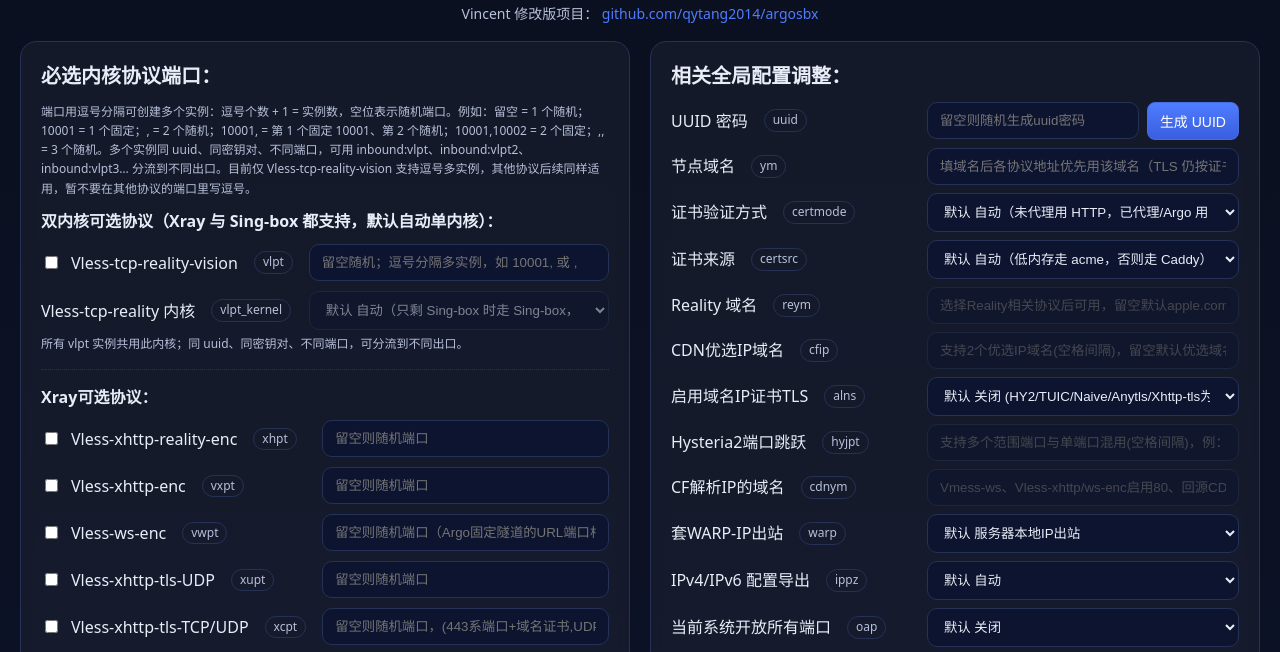
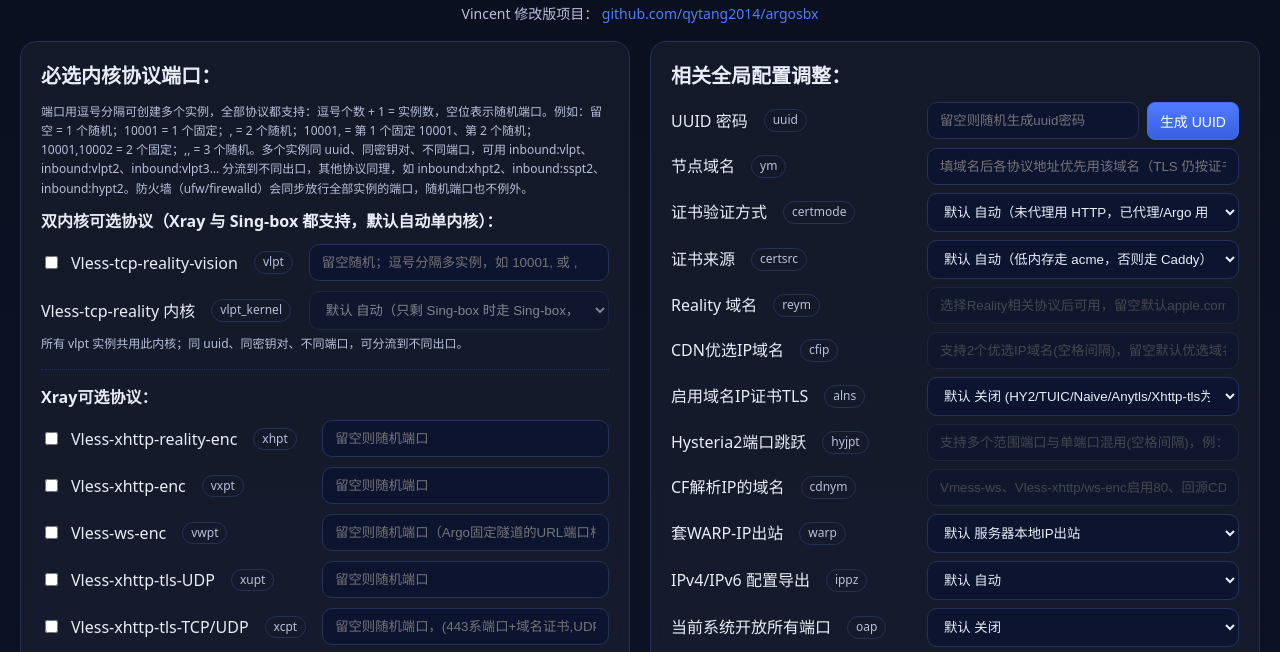
Before and after one commit to qytang2014/argosbx, a plain HTML site: page index.html in a window 1280 px wide. Shown: the part 110-762 px from the top of the page. Drawn offline with Linux system fonts and the light colour scheme.

Commit message:
proto comma multi-instance: all protocols

```diff
--- a/index.html
+++ b/index.html
@@ -417,7 +417,7 @@
       <div class="grid-col">
       <section class="card protocol-port">
         <h2>必选内核协议端口：</h2>
-        <p class="section-note">端口用逗号分隔可创建多个实例：逗号个数 + 1 = 实例数，空位表示随机端口。例如：留空 = 1 个随机；10001 = 1 个固定；, = 2 个随机；10001, = 第 1 个固定 10001、第 2 个随机；10001,10002 = 2 个固定；,, = 3 个随机。多个实例同 uuid、同密钥对、不同端口，可用 inbound:vlpt、inbound:vlpt2、inbound:vlpt3… 分流到不同出口。目前仅 Vless-tcp-reality-vision 支持逗号多实例，其他协议后续同样适用，暂不要在其他协议的端口里写逗号。</p>
+        <p class="section-note">端口用逗号分隔可创建多个实例，全部协议都支持：逗号个数 + 1 = 实例数，空位表示随机端口。例如：留空 = 1 个随机；10001 = 1 个固定；, = 2 个随机；10001, = 第 1 个固定 10001、第 2 个随机；10001,10002 = 2 个固定；,, = 3 个随机。多个实例同 uuid、同密钥对、不同端口，可用 inbound:vlpt、inbound:vlpt2、inbound:vlpt3… 分流到不同出口，其他协议同理，如 inbound:xhpt2、inbound:sspt2、inbound:hypt2。防火墙（ufw/firewalld）会同步放行全部实例的端口，随机端口也不例外。</p>
         <div class="protocol-group separator">
           <h3>双内核可选协议（Xray 与 Sing-box 都支持，默认自动单内核）：</h3>
           <div class="protocol-grid">
```
Also changed, not shown: 18 other files.
